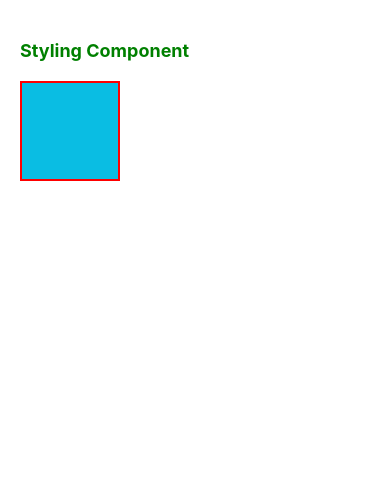
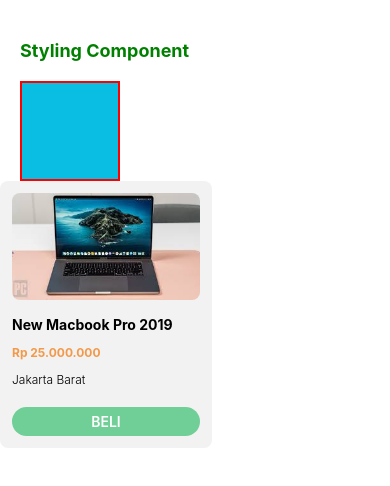
Before and after one commit to mrizkyff/Fundametnal-RN, a React Native app: screen / in a window 390 px wide. Shown: the top 486 px of the page. Built offline with nearby package versions, Linux system fonts and the light colour scheme.

Commit message:
styling component

```diff
--- a/App.js
+++ b/App.js
@@ -1,5 +1,6 @@
 import React, {Component} from 'react';
 import {Text, View, Image, TextInput, StyleSheet} from 'react-native';
+import macbook from './macbook.jpg';
 
 const App = () => {
   return (
@@ -25,6 +26,56 @@
           marginLeft: 20,
         }}
       />
+      <View
+        style={{
+          padding: 12,
+          backgroundColor: '#f2f2f2',
+          width: 212,
+          borderRadius: 8,
+        }}>
+        <Image
+          source={macbook}
+          style={{width: 188, height: 107, borderRadius: 8}}
+        />
+        <Text style={{fontSize: 14, fontWeight: 'bold', marginTop: 16}}>
+          New Macbook Pro 2019
+        </Text>
+        <Text
+          style={{
+            fontSize: 12,
+            fontWeight: 'bold',
+            color: '#f2994a',
+            marginTop: 12,
+          }}>
+          Rp 25.000.000
+        </Text>
+        <Text
+          style={{
+            fontSize: 12,
+            fontWeight: '300',
+            color: 'black',
+            marginTop: 12,
+          }}>
+          Jakarta Barat
+        </Text>
+        <View
+          style={{
+            backgroundColor: '#6fcf97',
+            borderRadius: 25,
+            paddingVertical: 6,
+            marginTop: 20,
+          }}>
+          <Text
+            style={{
+              fontSize: 14,
+              fontWeight: '600',
+              color: 'white',
+              textAlign: 'center',
+            }}>
+            BELI
+          </Text>
+        </View>
+      </View>
     </View>
   );
 };
@@ -36,8 +87,8 @@
     color: 'green',
     marginLeft: 20,
     marginTop: 40,
-  }
-})
+  },
+});
 
 const SampleComponent = () => {
   return (
```
Also changed, not shown: macbook.jpg (added).
